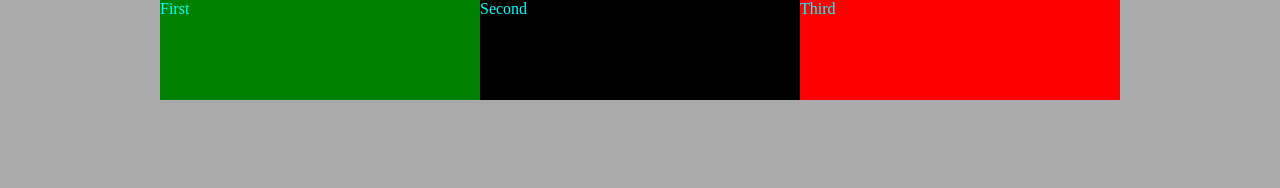
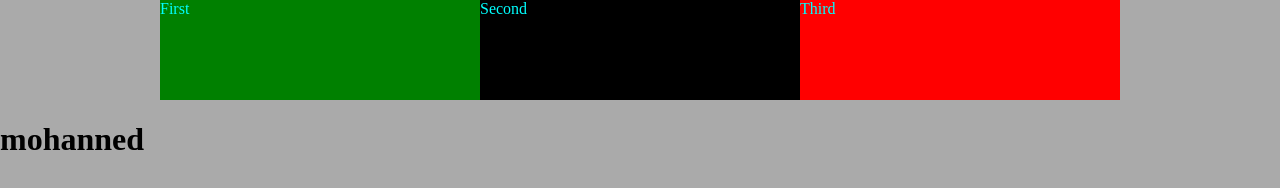
Before and after one commit to QUSAIMZAYDAH/Template_1_new, a plain HTML site: page index.html in a window 1280 px wide. Drawn offline with Linux system fonts and the light colour scheme.

Commit message:
add a new line from mohanned

```diff
--- a/index.html
+++ b/index.html
@@ -17,5 +17,7 @@
 
         </div>
     </div>
+
+    <h1>mohanned</h1>
 </body>
 </html>
```
